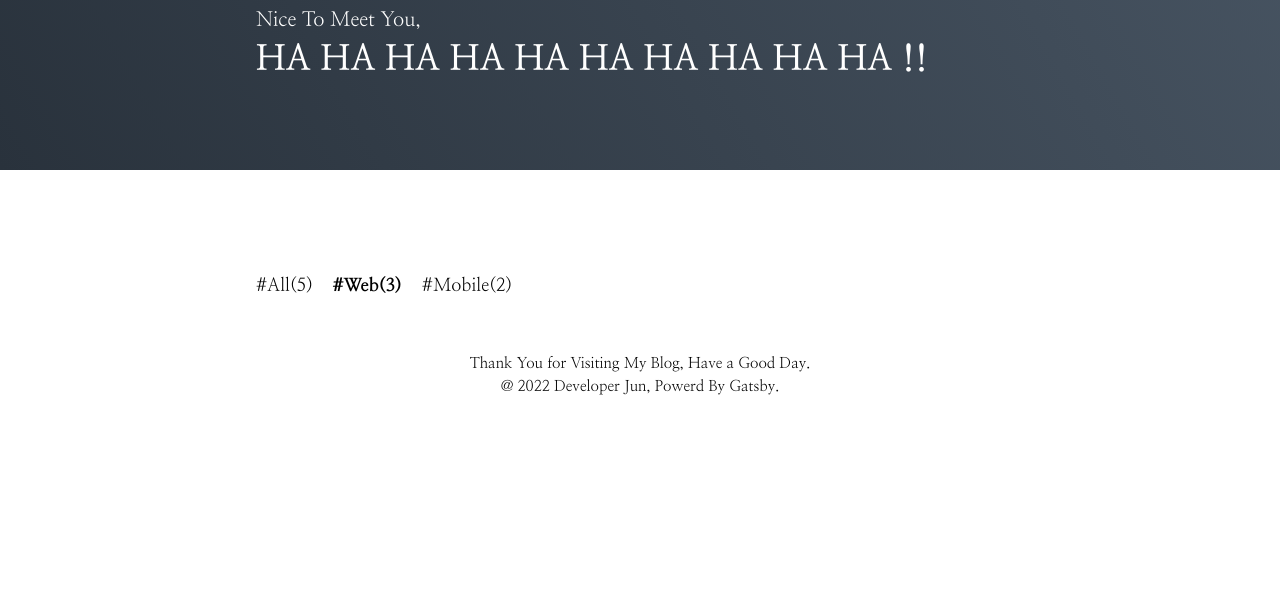
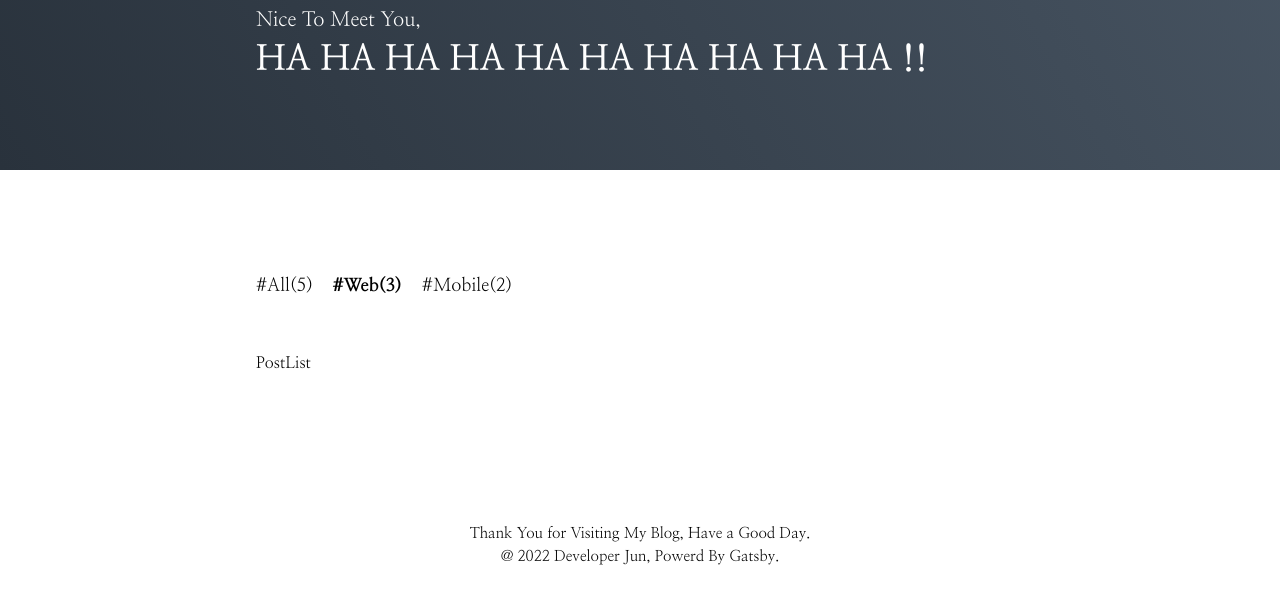
Before and after one commit to seongjunme/-seongjunme-.github.io, a Gatsby site in the folder app/: page / in a window 1280 px wide. Shown: the part 230-834 px from the top of the page. Before the commit the page ends 800 px from the top, so only its background shows below. Built offline with nearby package versions, Linux system fonts and the light colour scheme; Gatsby itself is replaced by a stand-in of ours.

Commit message:
Feat: PostList 컴포넌트 구현
- PostItem이 담길 레이아웃

```diff
--- /dev/null
+++ b/app/src/components/main/PostList/index.tsx
@@ -0,0 +1,8 @@
+import React from 'react';
+import { Wrapper } from './style';
+
+const PostList = () => {
+  return <Wrapper>PostList</Wrapper>;
+};
+
+export default PostList;
--- /dev/null
+++ b/app/src/components/main/PostList/style.ts
@@ -0,0 +1,11 @@
+import styled from '@emotion/styled';
+import { MAIN_LAYOUT_WIDTH } from 'global';
+
+export const Wrapper = styled.div`
+  display: grid;
+  grid-template-columns: 1fr 1fr;
+  grid-gap: 20px;
+  width: ${MAIN_LAYOUT_WIDTH}px;
+  margin: 0 auto;
+  padding: 50px 0 100px;
+`;
--- a/app/src/pages/index.tsx
+++ b/app/src/pages/index.tsx
@@ -4,6 +4,7 @@ import Introdution from 'components/main/Introdution';
 import styled from '@emotion/styled';
 import Footer from 'components/common/Footer';
 import CategoryList from 'components/main/CategoryList';
+import PostList from 'components/main/PostList';
 
 const CATEGORY_LIST = {
   All: 5,
@@ -17,6 +18,7 @@ const IndexPage = () => {
       <GlobalStyle />
       <Introdution />
       <CategoryList seletedCategory="Web" categoryList={CATEGORY_LIST} />
+      <PostList />
       <Footer />
     </Container>
   );
```
